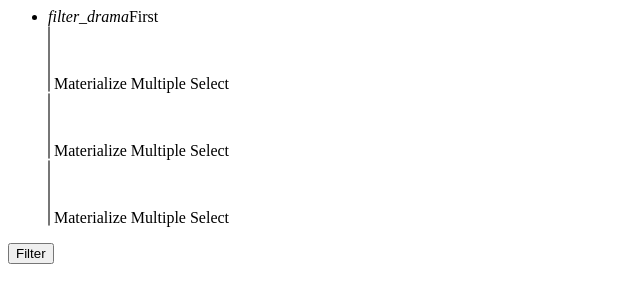
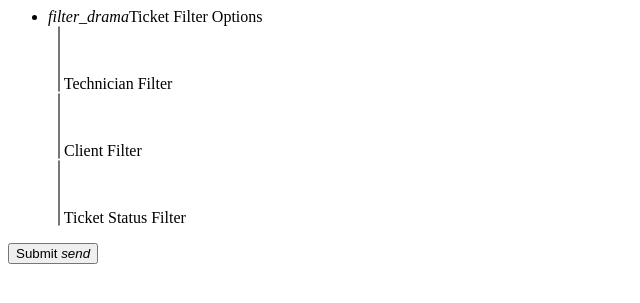
Before and after one commit to mikecummings34/simplecrm_demo, a Django app: template crm_app/templates/crm_temps/forms/dropdown-filter.html in a window 1280 px wide. Shown: the top 303 px of the page, without its empty margins (0-640 px from the left). Run offline with Django 3.2, Linux system fonts and the light colour scheme; the template is opened without the code that fills it, so the values that code supplies are empty; some libraries are stand-ins or nearby versions.

Commit message:
SubmitNotWorking

```diff
--- a/crm_app/templates/crm_temps/forms/dropdown-filter.html
+++ b/crm_app/templates/crm_temps/forms/dropdown-filter.html
@@ -1,7 +1,8 @@
 <ul class="collapsible">
     <li>
-        <div class="collapsible-header"><i class="material-icons">filter_drama</i>First</div>
+        <div class="collapsible-header"><i class="material-icons">filter_drama</i>Ticket Filter Options</div>
         <div class="collapsible-body">
+            <div class="container" style="margin-left:10px;">
             <form id='filter_form' method="GET" action="{% url 'crm:ticket-filter' %}">
                 <div class="input-field col s12">
                     <select multiple name="tech_filter">
@@ -9,7 +10,7 @@
                         <option value="{{ technician.nickname }}">{{ technician.nickname }}</option>
                         {% endfor %}
                     </select>
-                    <label>Materialize Multiple Select</label>
+                    <label>Technician Filter</label>
                 </div>
 
                 <div class="input-field col s12">
@@ -18,7 +19,7 @@
                         <option value="{{ client.oid }}">{{ client.clientname }}</option>
                         {% endfor %}
                     </select>
-                    <label>Materialize Multiple Select</label>
+                    <label>Client Filter</label>
                 </div>
                 <div class="input-field col s12">
                     <select multiple name="status_filter">
@@ -27,7 +28,7 @@
                         {% endfor %}
                     </select>
 
-                    <label>Materialize Multiple Select</label>
+                    <label>Ticket Status Filter</label>
                 </div>
 
 
@@ -35,10 +36,13 @@
             </form>
         </div>
         </div>
+        </div>
     </li>
 </ul>
-<button id="tickettab">Filter</button>
 
+  <button id="ticketab" class="btn waves-effect waves-light" type="submit" name="action">Submit
+    <i class="material-icons right">send</i>
+  </button>
 
 <script type="text/javascript">
   $(document).ready(function(){
--- a/projectcrm/settings.py
+++ b/projectcrm/settings.py
@@ -13,7 +13,7 @@
 import os
 
 # Build paths inside the project like this: os.path.join(BASE_DIR, ...)
-BASE_DIR = os.path.dirname(os.path.dirname(os.path.dirname(os.path.abspath(__file__))))
+BASE_DIR = os.path.dirname(os.path.dirname(os.path.abspath(__file__)))
 
 
 # Quick-start development settings - unsuitable for production
```
Also changed, not shown: crm_app/templates/crm_temps/ticket-table.html (+25 -6 lines), crm_app/templates/crm_temps/view-profile.html (+5 -14 lines).
